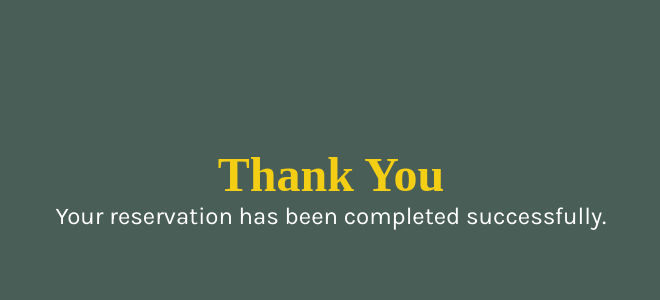
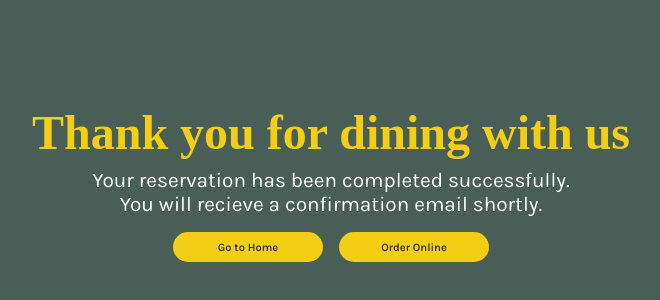
Before and after one commit to adil-khursheed/little-lemon, a React (Create React App) app: page /confirmation in a window 1280 px wide. Shown: the part 212-512 px from the top of the page, without its empty margins (309-969 px from the left). Built offline with nearby package versions, Linux system fonts and the light colour scheme; a web font is replaced by a local one.

Commit message:
improved the confirmation page

```diff
--- a/src/components/ConfirmedBooking.css
+++ b/src/components/ConfirmedBooking.css
@@ -5,16 +5,33 @@
     justify-content: center;
     align-items: center;
     flex-direction: column;
+    gap: 1rem;
     background-color: var(--primary-color-2);
     text-align: center;
+    padding: 1rem;
 }
 
 .confirmation__title{
     color: var(--primary-color-1);
     font-size: 3rem;
+    line-height: 0.8;
 }
 
 .confirmation__desc{
+    max-width: 500px;
     color: #fff;
-    font-size: 1.5rem;
+    font-size: 1.3rem;
 }
+
+.confirmation__page__btn{
+    display: flex;
+    justify-content: center;
+    gap: 1rem;
+    flex-wrap: wrap;
+}
+
+.confirmation__page__btn button{
+    width: 150px;
+    height: 30px;
+    font-size: 0.7rem;
+}
--- a/src/components/ConfirmedBooking.js
+++ b/src/components/ConfirmedBooking.js
@@ -1,12 +1,28 @@
 import React from 'react'
+import { useNavigate } from 'react-router-dom'
 import './ConfirmedBooking.css'
 
 const ConfirmedBooking = () => {
+
+  const navigate = useNavigate()
+
+  function handleHome() {
+    navigate('/')
+  }
+
+  function handleOrder() {
+    navigate('/order')
+  }
+
   return (
     <>
       <main className='confirmation__page'>
-        <h2 className='confirmation__title'>Thank You</h2>
-        <p className='confirmation__desc'>Your reservation has been completed successfully.</p>
+        <h2 className='confirmation__title'>Thank you for dining with us</h2>
+        <p className='confirmation__desc'>Your reservation has been completed successfully. You will recieve a confirmation email shortly.</p>
+        <div className='confirmation__page__btn'>
+          <button onClick={handleHome}>Go to Home</button>
+          <button onClick={handleOrder}>Order Online</button>
+        </div>
       </main>
     </>
   )
--- a/src/components/Specials.js
+++ b/src/components/Specials.js
@@ -8,19 +8,22 @@ import './Specials.css';
 
 
 const specialMenus = [
-    {
+  {
+      id: 1,
       image: GreekSalad,
       title: 'Greek Salad',
       price: '$12.99',
       desc: 'The famous greek salad of crispy lettuce, peppers, olives and our Chicago style feta cheese, garnished with crunchy garlic and rosemary croutons.'
     },
-    {
+  {
+      id: 2,
       image: Bruchetta,
       title: 'Bruchetta',
       price: '$5.99',
       desc: 'Our Bruchetta is made from grilled bread that has been smeared with garlic and seasoned with salt and olive oil.'
     },
-    {
+  {
+      id: 3,
       image: LemonDessert,
       title: 'Lemon Dessert',
       price: '$5.00',
@@ -41,7 +44,7 @@ const Specials = () => {
           <div className='specials__menu'>
             {specialMenus.map((specialMenu) => {
               return (
-                <div className='specials__dish'>
+                <div className='specials__dish' key={specialMenu.id}>
                   <div className='dish__image'>
                     <img src={specialMenu.image} />
                   </div>
```
